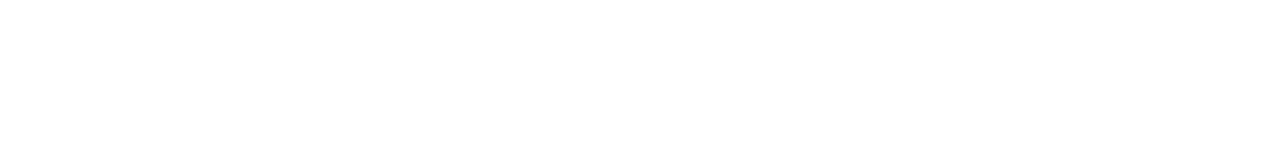
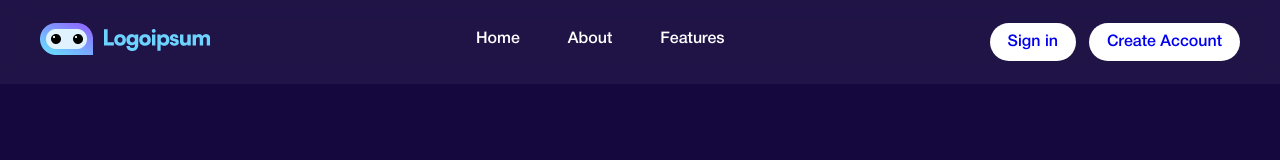
Before and after one commit to mukhriddin-dev/LOGOIPSUM, a plain HTML site: page index.html in a window 1280 px wide. Drawn offline with Linux system fonts and the light colour scheme.

Commit message:
added variables and fonts

```diff
--- a/index.html
+++ b/index.html
@@ -1,11 +1,39 @@
 <!DOCTYPE html>
 <html lang="en">
-<head>
-    <meta charset="UTF-8">
-    <meta name="viewport" content="width=device-width, initial-scale=1.0">
-    <title>Document</title>
-</head>
-<body>
+  <head>
+    <meta charset="UTF-8" />
+    <meta name="viewport" content="width=device-width, initial-scale=1.0" />
+    <link rel="icon" href="./public/favicon/favicon.png" />
+    <link rel="stylesheet" href="./css/main.min.css" />
+    <title>LOGOIPSUM</title>
+  </head>
+  <body>
 
-</body>
+
+    <header>
+      <div class="container">
+
+        <nav class="nav">
+
+          <a href="" class="nav__logo">
+            <img src="./public/logo.png" alt="site logo">
+          </a>
+
+          <ul class="nav__list">
+            <li class="nav__list--item"><a href="#">Home</a></li>
+            <li class="nav__list--item"><a href="#">About</a></li>
+            <li class="nav__list--item"><a href="#">Features</a></li>
+          </ul>
+
+          <ul class="nav__btn">
+            <button class="nav__btn--item"><a href="#">Sign in</a></button>
+            <button class="nav__btn--item"><a href="#">Create Account</a></button>
+          </ul>
+
+        </nav>
+      </div>
+    </header>
+
+
+  </body>
 </html>
--- a/scss/_export.scss
+++ b/scss/_export.scss
@@ -1,6 +1,6 @@
 @import "./vendor/all";
+@import "./abstract/all";
 @import "./base/all";
-@import "./abstract/all";
 @import "./theme/all";
 @import "./layouts/all";
 @import "./sections/all";
--- a/scss/abstract/_extends.scss
+++ b/scss/abstract/_extends.scss
@@ -19,5 +19,21 @@
     hsla(252, 100%, 72%, 1) 100%
   );
 
-  filter: progid: DXImageTransform.Microsoft.gradient( startColorstr="#6BD4FF", endColorstr="#8C70FF", GradientType=1 );
 }
+
+
+// -------- btn --------
+
+%btnPrimary{
+  padding: 10px 18px;
+  border-radius: 100px;
+  background: #fff;
+  color:$text-primary ;
+  transition: $transition-primary;
+  &:hover {
+    background: $btn-primary;
+    a {
+      color: #fff;
+    }
+  }
+}
--- a/scss/abstract/_mixins.scss
+++ b/scss/abstract/_mixins.scss
@@ -0,0 +1,15 @@
+// ---------------- Buttons --------------------------------
+
+@mixin btnPrimary($bg, $text, $br, $bg-hover, $text-hover) {
+  padding: 10px 18px;
+  border-radius: $br;
+  background: $bg;
+  color: $text;
+  transition: $transition-primary;
+  &:hover {
+    background: $bg-hover;
+    a {
+      color: $text-hover;
+    }
+  }
+}
--- a/scss/abstract/_variables.scss
+++ b/scss/abstract/_variables.scss
@@ -2,3 +2,5 @@ $bg-primary:#15083e;
 $bg-primary-light:#291c52;
 $btn-primary:#8c72ff;
 $text-primary:#8c72ff;
+
+$transition-primary:all 0.3s ease;
--- a/scss/base/_reset.scss
+++ b/scss/base/_reset.scss
@@ -8,13 +8,14 @@
 }
 
 .container {
-  // max-width: // your device width;
+  max-width: 1240px;
   margin: 0 auto;
   padding: 0 20px;
 }
 
 a {
   text-decoration: none;
+  background: transparent;
 }
 
 ul{
@@ -27,5 +28,6 @@ button{
 }
 
 body {
+  background-color: $bg-primary;
   font-family:"Helvetica Neue medium" , sans-serif;
 }
--- a/scss/components/_buttons.scss
+++ b/scss/components/_buttons.scss
@@ -0,0 +1,3 @@
+.btn{
+
+}
--- a/scss/layouts/_header.scss
+++ b/scss/layouts/_header.scss
@@ -0,0 +1,64 @@
+header {
+  background-color: #ffffff0d;
+  backdrop-filter: blur(10px);
+  width: 100%;
+  position: fixed;
+  top: 0;
+  z-index: 4;
+
+  .nav {
+    height: 84px;
+    display: flex;
+    justify-content: space-between;
+    align-items: center;
+
+    &__logo {
+      position: relative;
+    }
+
+    &__list {
+      display: flex;
+      align-items: center;
+      gap: 48px;
+
+      &--item {
+        font-family: "Helvetica Neue medium";
+        font-size: 16px;
+
+        a {
+          color: #fff;
+
+          &:hover {
+            color: #6cd3ff;
+            transition: $transition-primary;
+          }
+
+          &::after {
+            content: "";
+            width: 6px;
+            height: 6px;
+            display: block;
+            @extend %bg-gradient;
+            opacity: 0;
+            transition: $transition-primary;
+            margin: 0 auto;
+            border-radius: 50%;
+          }
+
+          &:hover::after {
+            opacity: 1;
+          }
+        }
+      }
+    }
+    &__btn {
+      display: flex;
+      align-items: center;
+      gap: 13px;
+
+      &--item{
+        @extend %btnPrimary;
+      }
+    }
+  }
+}
```
Also changed, not shown: css/main.css, css/main.min.css, 2 other files.
